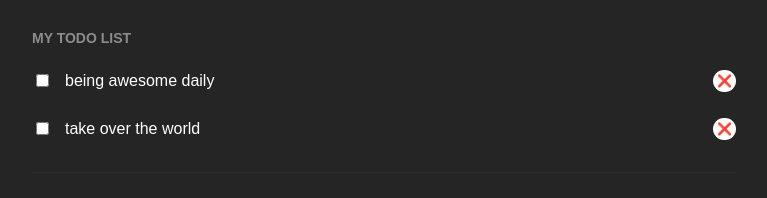
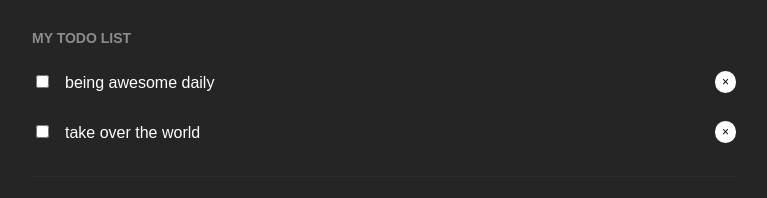
Before and after one commit to aldhyyy/react-todo, a React (Create React App) app: page / in a window 1280 px wide. Shown: the part 243-441 px from the top of the page, without its empty margins (256-1023 px from the left). Built offline with nearby package versions, Linux system fonts and the light colour scheme.

Commit message:
added animation

```diff
--- a/src/components/TodoItems.css
+++ b/src/components/TodoItems.css
@@ -38,7 +38,7 @@
   cursor: pointer;
   margin-left: 12px;
   background-color: #fff;
-  padding: 4px 4px;
+  padding: 4px 7px;
   border-radius: 16px;
   transition: 0.5s;
   font-size: 12px;
@@ -61,3 +61,21 @@
 .todo-item__edit.show {
   display: block;
 }
+
+.todo-enter {
+  opacity: 0;
+  transform: scale(0.8);
+}
+.todo-enter-active {
+  opacity: 1;
+  transform: translateX(0);
+  transition: opacity 300ms, transform 300ms;
+}
+.todo-exit {
+  opacity: 1;
+}
+.todo-exit-active {
+  opacity: 0;
+  transform: scale(0.6);
+  transition: opacity 300ms, transform 300ms;
+}
--- a/src/components/TodoItems.js
+++ b/src/components/TodoItems.js
@@ -1,22 +1,20 @@
 import React from "react";
+import { CSSTransition, TransitionGroup } from "react-transition-group";
 import "./TodoItems.css";
 
-function TodoItems({ todosFilter, deleteTodo, checkTodo }) {
-  let todoList = null;
-
-  if (todosFilter.length <= 0) {
-    todoList = <p className="todo-empty">~ Empty Todo ~</p>;
-  } else {
-    todoList = todosFilter.map((todo) => {
+const List = ({ todo, checkTodo, deleteTodo, ...props }) => {
+  const nodeRef = React.useRef(null);
   return (
-        <div className="todo-item" key={todo.id}>
+    <CSSTransition
+      timeout={300}
+      classNames="todo"
+      key={todo.id}
+      {...props}
+      nodeRef={nodeRef}
+    >
+      <div className="todo-item" ref={nodeRef}>
         <div className="todo-item__left">
-            <input
-              type="checkbox"
-              onChange={(e) => checkTodo(todo.id, e)}
-              checked={todo.completed}
-            />
-            <div
+          <label
             className={
               todo.completed
                 ? "todo-item__label todo-checked"
@@ -24,13 +22,16 @@ function TodoItems({ todosFilter, deleteTodo, checkTodo }) {
             }
             style={{ display: todo.edited && "none" }}
           >
+            <input
+              type="checkbox"
+              onChange={(e) => checkTodo(todo.id, e)}
+              checked={todo.completed}
+            />
             {todo.content}
-            </div>
+          </label>
           <input
             type="text"
-              className={
-                todo.edited ? "todo-item__edit show" : "todo-item__edit"
-              }
+            className={todo.edited ? "todo-item__edit show" : "todo-item__edit"}
             defaultValue={todo.content}
           />
         </div>
@@ -40,13 +41,38 @@ function TodoItems({ todosFilter, deleteTodo, checkTodo }) {
             onClick={(e) => deleteTodo(todo.id, e)}
           >
             <span role="img" aria-label="emoticon">
-                ❌
+              &times;
             </span>
           </div>
         </div>
       </div>
+    </CSSTransition>
+  );
+};
+
+function TodoItems({ todosFilter, deleteTodo, checkTodo }) {
+  let todoList = null;
+  const nodeRef = React.useRef(null);
+
+  if (todosFilter.length > 0) {
+    todoList = todosFilter.map((todo) => {
+      return (
+        <List
+          todo={todo}
+          key={todo.id}
+          checkTodo={checkTodo}
+          deleteTodo={deleteTodo}
+        />
       );
     });
+  } else {
+    todoList = (
+      <CSSTransition classNames="todo" timeout={300} nodeRef={nodeRef}>
+        <p className="todo-empty" ref={nodeRef}>
+          ~ Empty Todo ~
+        </p>
+      </CSSTransition>
+    );
   }
 
   return (
@@ -54,7 +80,9 @@ function TodoItems({ todosFilter, deleteTodo, checkTodo }) {
       <div className="todo-header">
         <p className="title">My Todo List</p>
       </div>
-      <div className="todo-parent">{todoList}</div>
+      <div className="todo-parent">
+        <TransitionGroup component={null}>{todoList}</TransitionGroup>
+      </div>
     </div>
   );
 }
```
Lines whose indentation alone changed are shown as unchanged.
